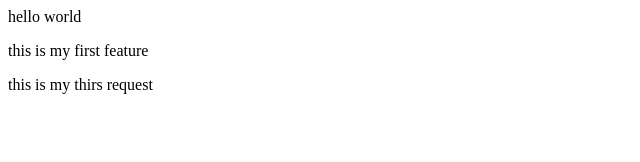
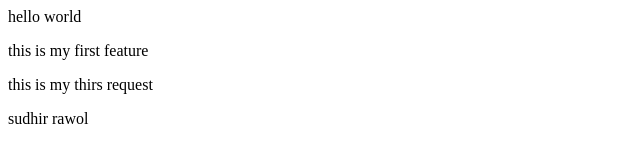
Before and after one commit to Sudhirrawol/localRepo, a plain HTML site: page index.html in a window 1280 px wide. Shown: the full height of the page, 0-640 px from the left. Drawn offline with Linux system fonts and the light colour scheme.

Commit message:
thirs commit

```diff
--- a/index.html
+++ b/index.html
@@ -1,3 +1,4 @@
 <p>hello world</p>
 <p>this is my first feature</p>
 <p>this is my thirs request</p>
+<p>sudhir rawol</p>
```
